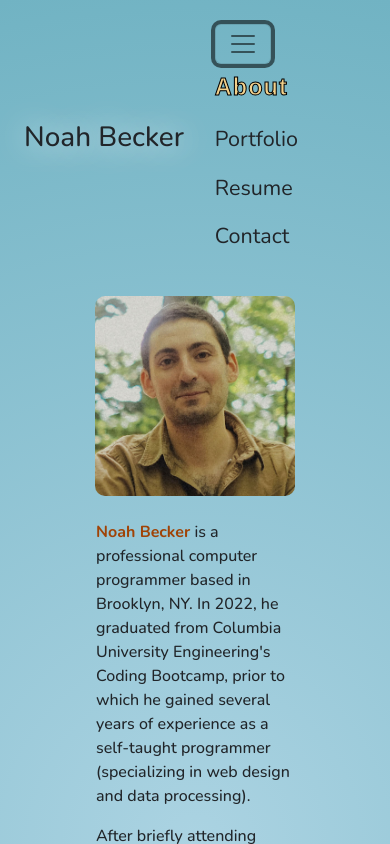
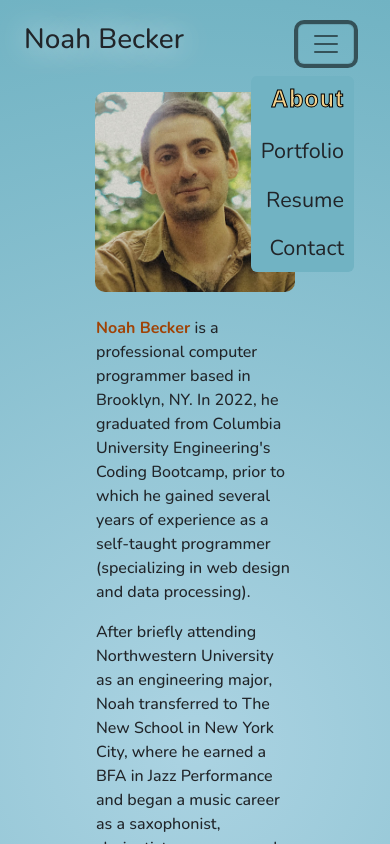
Before and after one commit to noah35becker/portfolio, a React (Create React App) app: page / in a window 390 px wide. Both pictures are taken after a click on the button "Toggle navigation". Shown: the top 844 px of the page. Built offline with nearby package versions, Linux system fonts and the light colour scheme.

Commit message:
mobile nav styling + scripting

```diff
--- a/src/components/Header/Nav/index.css
+++ b/src/components/Header/Nav/index.css
@@ -1,3 +1,5 @@
+
+
 
 .nav-link{
     font-weight: 400 !important;
@@ -11,3 +13,13 @@
     font-size: calc(1.275rem + .3vw + 2px) !important;
     transform: translateY(-2.5px) !important;
 }
+
+
+@media screen and (max-width: 575px) {
+    .navbar-collapse{
+        position: absolute;
+        top: 60px;
+        background-color: var(--dark-blue);
+        padding: 0 10px;
+    }
+}
--- a/src/components/Header/Nav/index.js
+++ b/src/components/Header/Nav/index.js
@@ -3,6 +3,7 @@
 import {useEffect} from 'react';
 import {capitalizeFirstLetter} from '../../../utils/helpers';
 import './index.css';
+import {Collapse} from 'bootstrap';
 
 
 // COMPONENT
@@ -12,20 +13,27 @@ function Nav({subpage, subpagesList, selectPage}){
         [subpage]
     );
 
+    // function collapseMenu(){
+    //     const menuToggle = document.querySelector('#navbarNav');
+    //     Collapse(menuToggle, {toggle: false}).toggle();
+    // }
+
     return (
-        <nav className="navbar navbar-expand-lg">
-            <div className="container-fluid">
+        <nav className="navbar navbar-expand-sm">
+            <div className="container-fluid justify-content-end justify-content-sm-center">
                 <button className="navbar-toggler" type="button" data-bs-toggle="collapse" data-bs-target="#navbarNav" aria-controls="navbarNav" aria-expanded="false" aria-label="Toggle navigation">
                     <span className="navbar-toggler-icon"></span>
                 </button>
 
-                <div className="collapse navbar-collapse" id="navbarNav">
+                <div className="collapse navbar-collapse rounded" id="navbarNav">
                     <ul className="navbar-nav">
                         {subpagesList.map(({name}) =>
                             <li
                                 subpage={name}
-                                className={`nav-link fs-4 text-dark ${name === subpage ? 'fw-bold active' : 'hover-opacity'}`}
+                                className={`nav-link fs-4 text-dark text-end text-sm-center ${name === subpage ? 'fw-bold active' : 'hover-opacity'}`}
                                 onClick={selectPage}
+                                data-bs-toggle="collapse"
+                                data-bs-target=".navbar-collapse.show"
                                 aria-current={name === subpage ? 'page' : ''}
                                 key={name}
                             >
--- a/src/components/Header/index.js
+++ b/src/components/Header/index.js
@@ -10,7 +10,7 @@ function Header({subpage, setSubpage, subpagesList}){
     }
 
     return (
-        <header className="site-header d-flex mt-3 mb-4 pb-1 mx-4 justify-content-between align-items-center">
+        <header className="site-header d-flex mt-3 mb-3 pb-1 mx-4 justify-content-between align-items-center">
             <h1 className="hover-opacity" subpage='about' onClick={selectPage}>Noah Becker</h1>
             <Nav
                 subpage={subpage}
```
